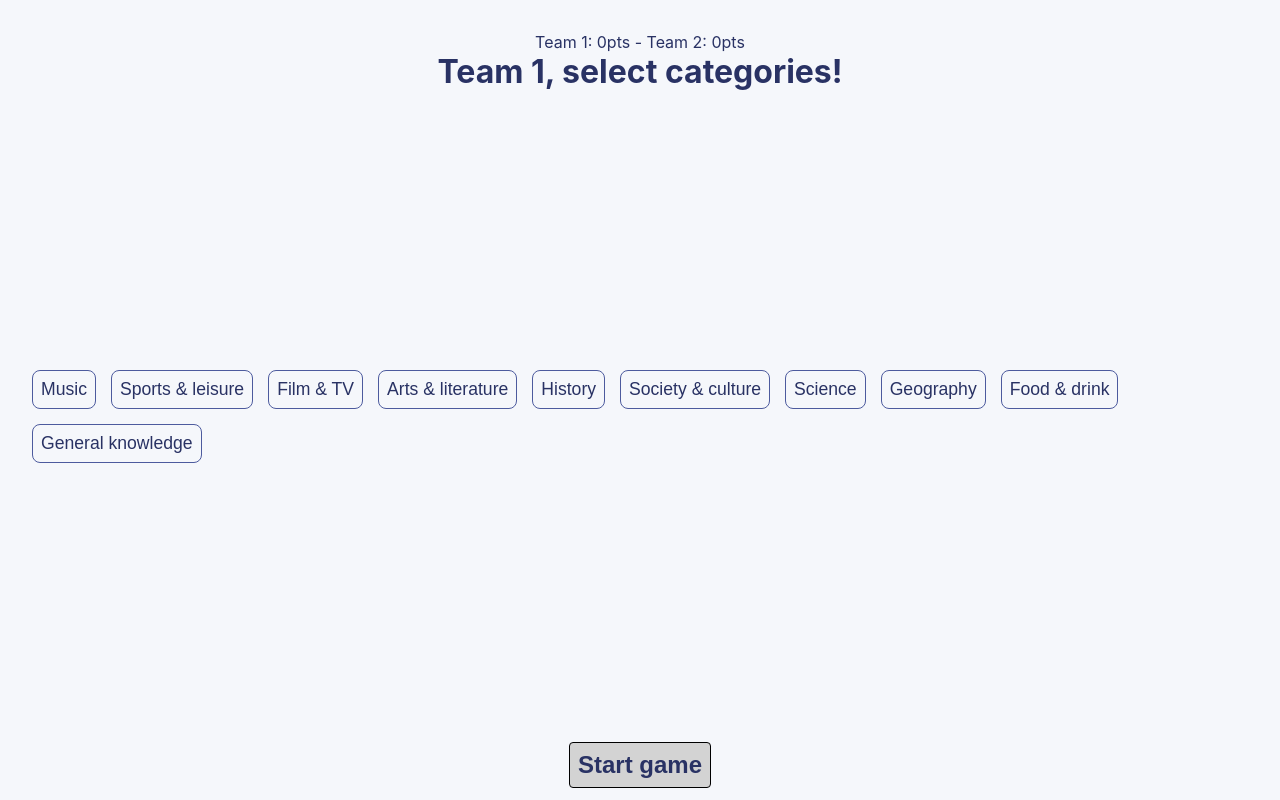
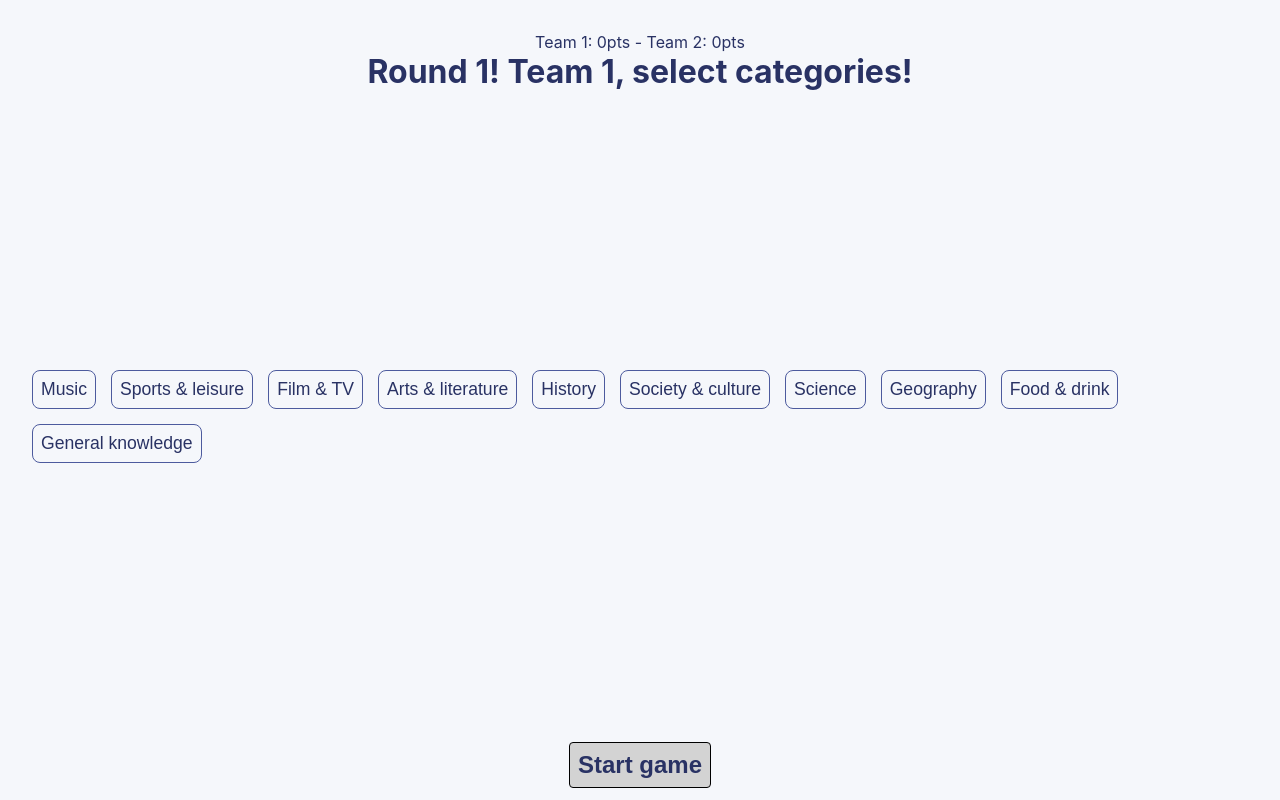
Before and after one commit to michael-j-coyne/trivia-battle, a React (Vite) app: page /game in a window 1280 px wide. Built offline with nearby package versions, Linux system fonts and the light colour scheme.

Commit message:
Indicate the current round at round start

```diff
--- a/src/components/CategorySelector.jsx
+++ b/src/components/CategorySelector.jsx
@@ -17,6 +17,7 @@ export default function CategorySelector({
   initialCategories,
   handleSubmit,
   teamName,
+  currRoundNumber,
   buttonText,
 }) {
   const [selectedCategoryIDs, setSelectedCategoryIDs] =
@@ -49,7 +50,7 @@ export default function CategorySelector({
   return (
     <div className="category-selector">
       <h1 className="category-selector__title">
-        {teamName}, select categories!
+        Round {currRoundNumber}! {teamName}, select categories!
       </h1>
       <div className="category-selector__options-container">
         {categoryOptionElems}
--- a/src/pages/Game.jsx
+++ b/src/pages/Game.jsx
@@ -86,6 +86,7 @@ export default function Game() {
           initialCategories={categories}
           handleSubmit={handleCategorySubmit}
           teamName={currRoundNumber % 2 == 0 ? teamTwoName : teamOneName}
+          currRoundNumber={currRoundNumber}
           buttonText={
             currRoundNumber == 1
               ? "Start game"
```
